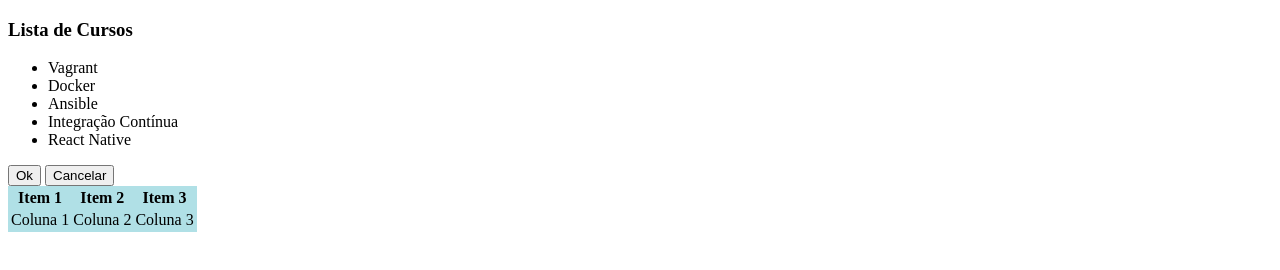
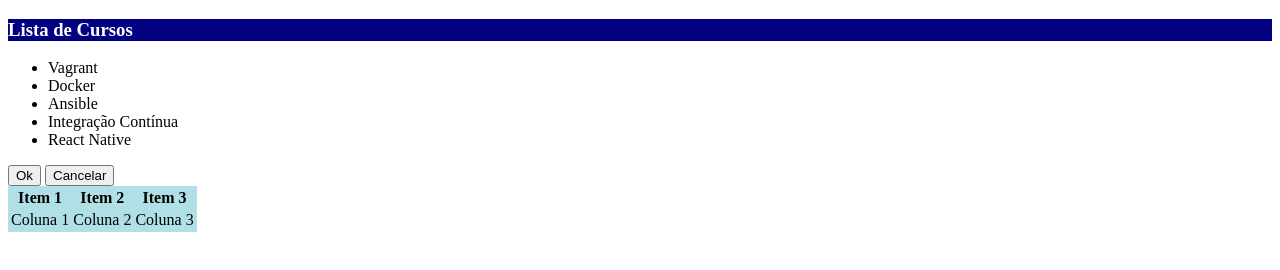
Before and after one commit to mauricioapg/cursoAluraGit, a plain HTML site: page index.html in a window 1280 px wide. Drawn offline with Linux system fonts and the light colour scheme.

Commit message:
cor de fundo do titulo

```diff
--- a/index.html
+++ b/index.html
@@ -1,11 +1,15 @@
 <!DOCTYPE html>
 <html lang="en">
+
 <head>
     <meta charset="UTF-8">
     <title>Curso de Git - Alura</title>
 </head>
+
 <body>
-    <h3>Lista de Cursos</h3>
+    <div>
+        <h3 style="background-color: navy;color: white;">Lista de Cursos</h3>
+    </div>
     <ul>
         <li>Vagrant</li>
         <li>Docker</li>
@@ -34,4 +38,5 @@
         </table>
     </div>
 </body>
+
 </html>
```
